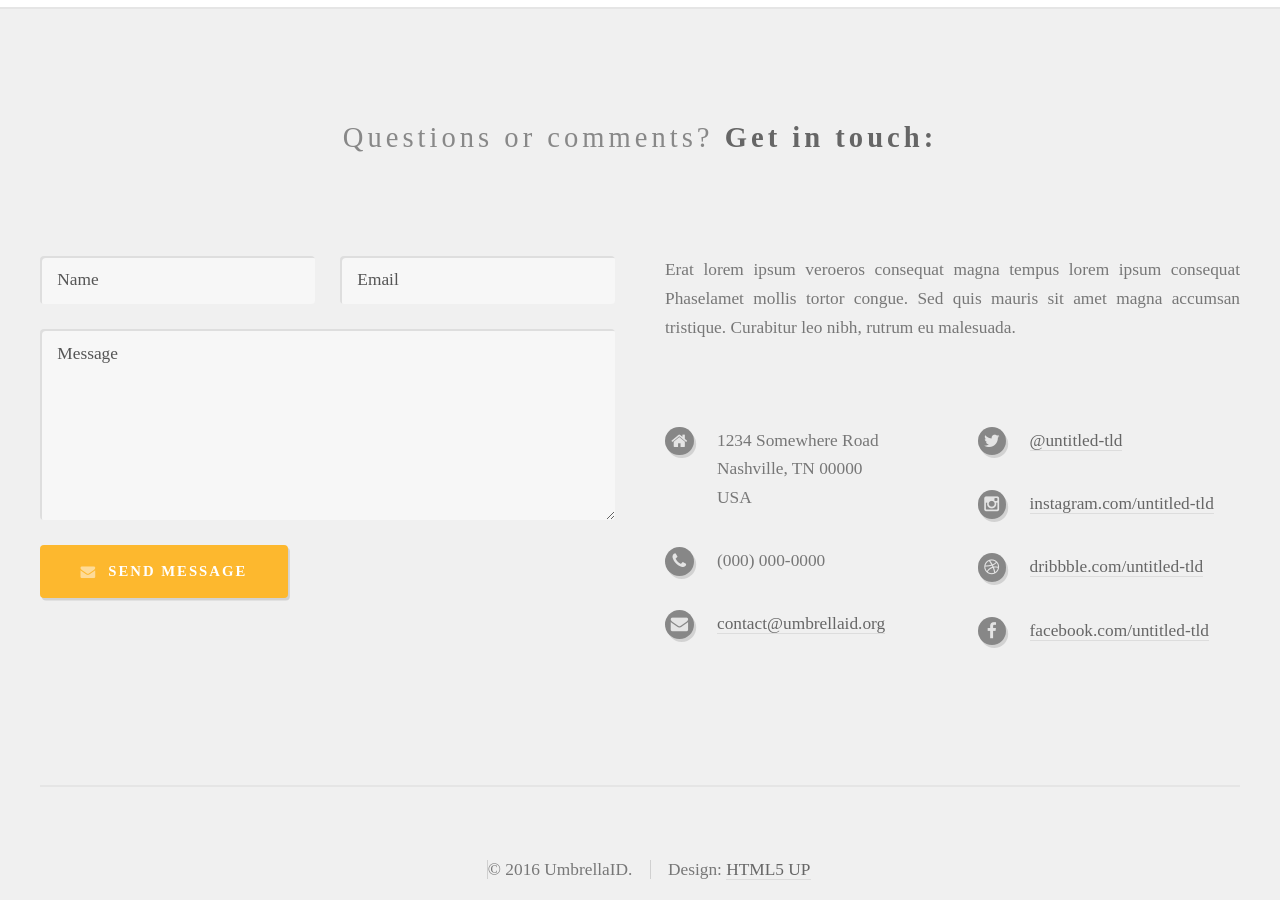
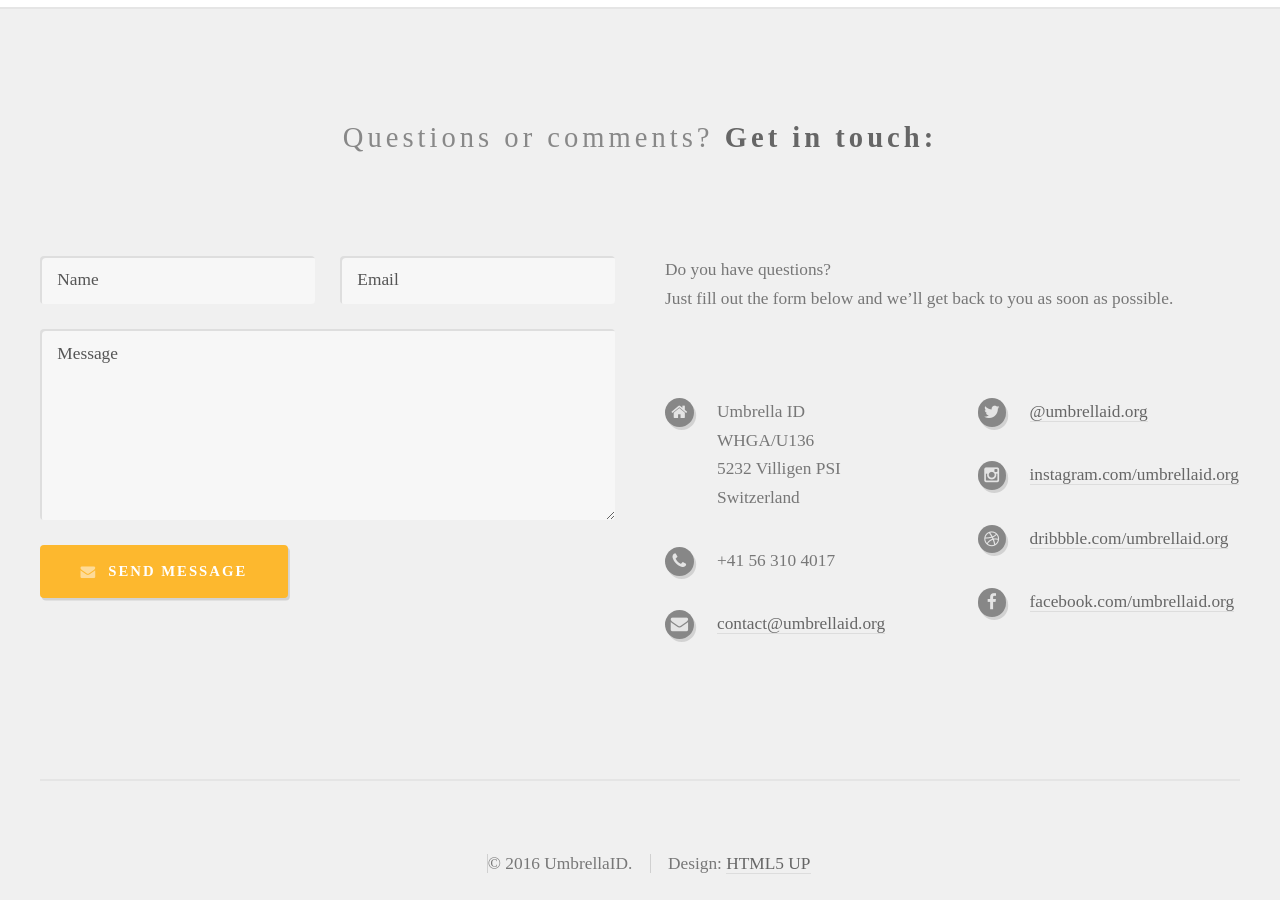
Before and after one commit to flowedback/flowedback.github.io, a Jekyll site: the page built from index.html, in a window 1280 px wide and 900 px high, scrolled down 1198 px. Built offline with Jekyll 4.4.1, drawn with Linux system fonts in a browser that asks for light colours; some web fonts are replaced.

Commit message:
Update default.html

```diff
--- a/_layouts/default.html
+++ b/_layouts/default.html
@@ -129,19 +129,18 @@
 							</div>
 							<div class="6u 12u(mobile)">
 								<section>
-									<p>Erat lorem ipsum veroeros consequat magna tempus lorem ipsum consequat Phaselamet
-									mollis tortor congue. Sed quis mauris sit amet magna accumsan tristique. Curabitur
-									leo nibh, rutrum eu malesuada.</p>
+									<p>Do you have questions?<br/>Just fill out the form below and we’ll get back to you as soon as possible.</p>
 									<div class="row">
 										<div class="6u 12u(mobile)">
 											<ul class="icons">
 												<li class="icon fa-home">
-													1234 Somewhere Road<br />
-													Nashville, TN 00000<br />
-													USA
+													Umbrella ID<br />
+													WHGA/U136<br />
+													5232 Villigen PSI<br />
+													Switzerland
 												</li>
 												<li class="icon fa-phone">
-													(000) 000-0000
+													+41 56 310 4017
 												</li>
 												<li class="icon fa-envelope">
 													<a href="#">contact@umbrellaid.org</a>
@@ -151,16 +150,16 @@
 										<div class="6u 12u(mobile)">
 											<ul class="icons">
 												<li class="icon fa-twitter">
-													<a href="#">@untitled-tld</a>
+													<a href="#">@umbrellaid.org</a>
 												</li>
 												<li class="icon fa-instagram">
-													<a href="#">instagram.com/untitled-tld</a>
+													<a href="#">instagram.com/umbrellaid.org</a>
 												</li>
 												<li class="icon fa-dribbble">
-													<a href="#">dribbble.com/untitled-tld</a>
+													<a href="#">dribbble.com/umbrellaid.org</a>
 												</li>
 												<li class="icon fa-facebook">
-													<a href="#">facebook.com/untitled-tld</a>
+													<a href="#">facebook.com/umbrellaid.org</a>
 												</li>
 											</ul>
 										</div>
```
